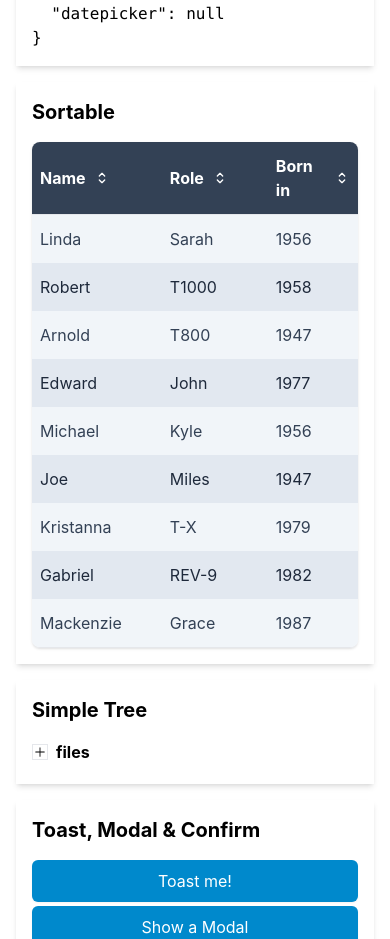
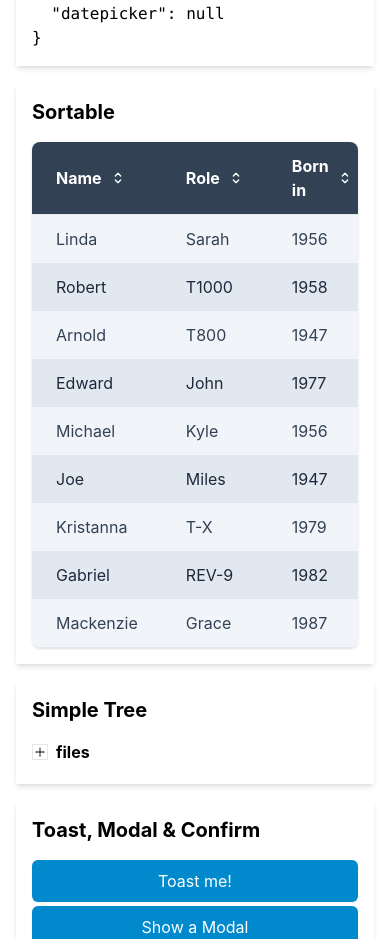
Before and after one commit to Vectrex/vxVue, a Vue app: page / in a window 390 px wide. Shown: the part 940-1879 px from the top of the page. Built offline with nearby package versions, Linux system fonts and the light colour scheme.

Commit message:
Wrappers for sortable to allow for horizontal scrolling removed from component which again is an unwrapped table element

```diff
--- a/package.json
+++ b/package.json
@@ -11,7 +11,7 @@
     "./vx-vue.css": "./dist/style.css",
     "./dist/*": "./dist/*"
   },
-  "version": "0.6.4",
+  "version": "0.6.5",
   "license": "MIT",
   "homepage": "https://github.com/Vectrex/vxVue",
   "scripts": {
--- a/src/App.vue
+++ b/src/App.vue
@@ -146,10 +146,12 @@
     <div class="p-4 shadow-md">
       <h2 class="mb-4 text-xl font-bold">Sortable</h2>
       <div class="overflow-hidden rounded-lg border-b border-gray-200 shadow">
-        <sortable
-            :rows="sortable.rows"
-            :columns="sortable.cols"
-        />
+        <div class="overflow-x-auto">
+          <sortable
+              :rows="sortable.rows"
+              :columns="sortable.cols"
+          />
+        </div>
       </div>
     </div>
 
--- a/src/components/sortable.vue
+++ b/src/components/sortable.vue
@@ -63,11 +63,7 @@
 </script>
 
 <template>
-  <div class="flow-root">
-    <div class="-mx-4 -my-2 overflow-x-auto sm:-mx-6 lg:-mx-8">
-      <div class="inline-block min-w-full py-2 align-middle sm:px-6 lg:px-8">
-        <div class="overflow-hidden shadow ring-1 ring-black ring-opacity-5 rounded-sm">
-          <table class="min-w-full divide-y divide-y-slate-900">
+  <table class="w-full divide-y divide-y-slate-900">
     <thead class="text-white bg-slate-700">
       <tr>
         <th
@@ -99,10 +95,6 @@
       </tr>
     </tbody>
   </table>
-         </div>
-      </div>
-    </div>
-  </div>
 </template>
 
 <style scoped>
```
Lines whose indentation alone changed are shown as unchanged.
